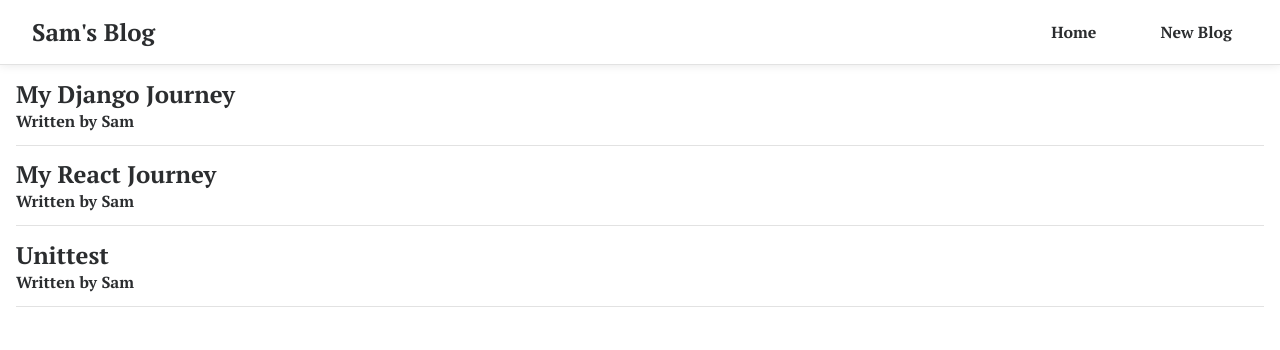
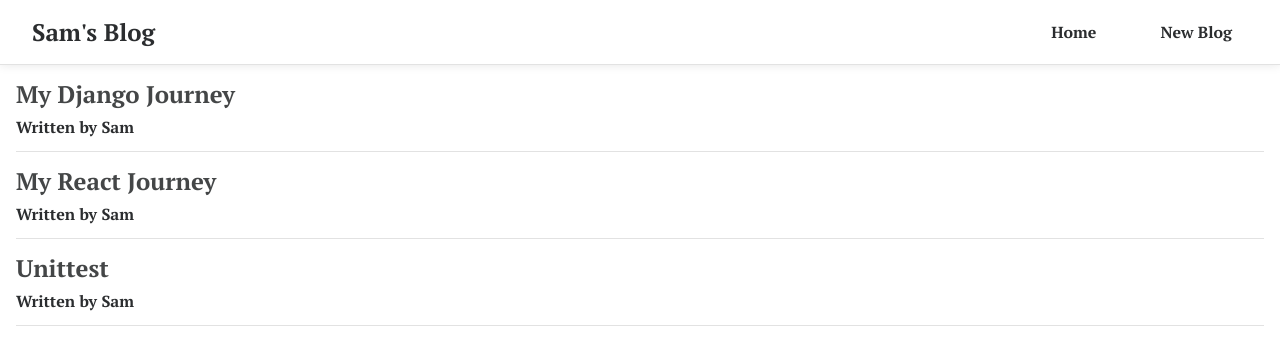
Before and after one commit to samuelandersoncodes/sam-blog, a React (Create React App) app: page / in a window 1280 px wide. Shown: the top 350 px of the page. Built offline with nearby package versions, Linux system fonts and the light colour scheme.

Commit message:
style: Style blog preview heading

```diff
--- a/src/index.css
+++ b/src/index.css
@@ -48,3 +48,9 @@
 .blog-preview:hover {
   background-color: #f2f2f2;
 }
+
+.blog-preview h2 {
+  color: #2b2d2fe1;
+  font-size: 150%;
+  margin-bottom: 0.4rem;
+}
```
